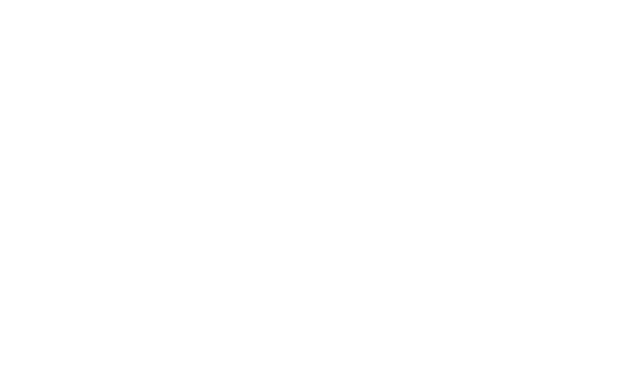
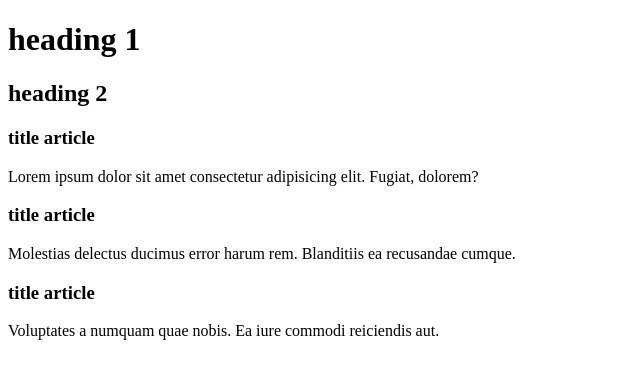
Before and after one commit to OlhaSht/ccs_project, a plain HTML site: page index.html in a window 1280 px wide. Shown: the whole page, without its empty margins (0-640 px from the left). Drawn offline with Linux system fonts and the light colour scheme.

Commit message:
add structure at index

```diff
--- a/index.html
+++ b/index.html
@@ -7,6 +7,22 @@
   <title>Document</title>
 </head>
 <body>
+  <h1 class="main-heading">heading 1</h1>
+  <section>
+    <h2 class="main-heading">heading 2</h2>
+    <article class="container">
+      <h3 class="heading-art">title article</h3>
+      <p>Lorem ipsum dolor sit amet consectetur adipisicing elit. Fugiat, dolorem?</p>
+    </article>
+    <article class="container">
+      <h3 class="heading-art">title article</h3>
+      <p>Molestias delectus ducimus error harum rem. Blanditiis ea recusandae cumque.</p>
+    </article>
+    <article class="container">
+      <h3 class="heading-art">title article</h3>
+      <p>Voluptates a numquam quae nobis. Ea iure commodi reiciendis aut.</p>
+    </article>
+  </section>
 
 </body>
 </html>
```
